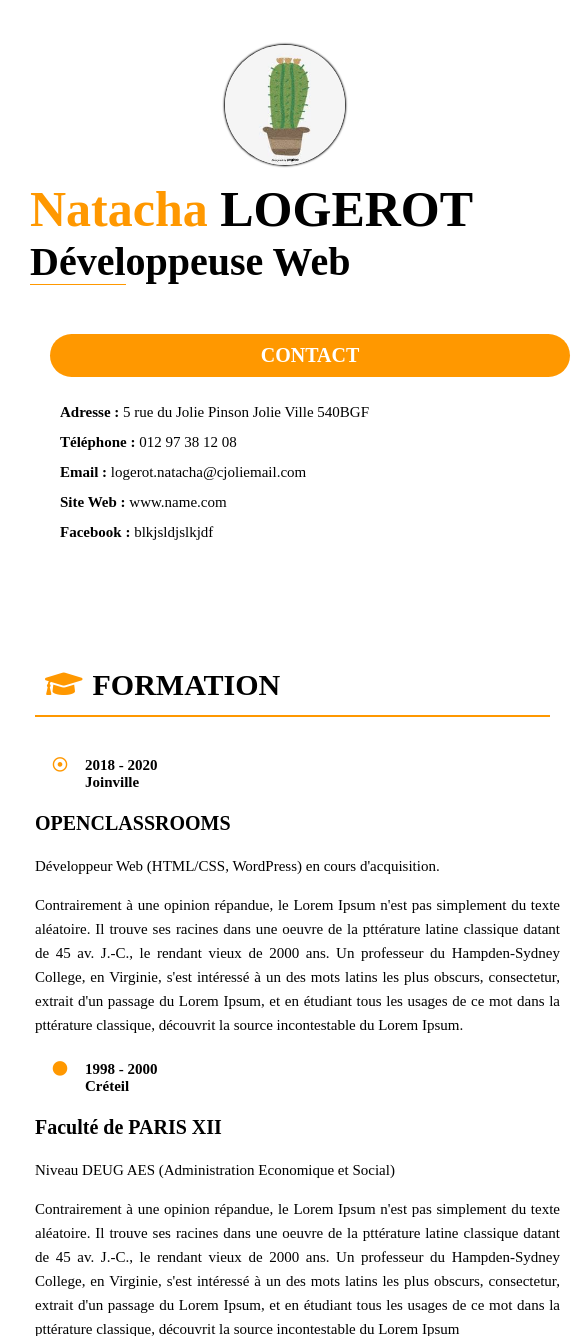
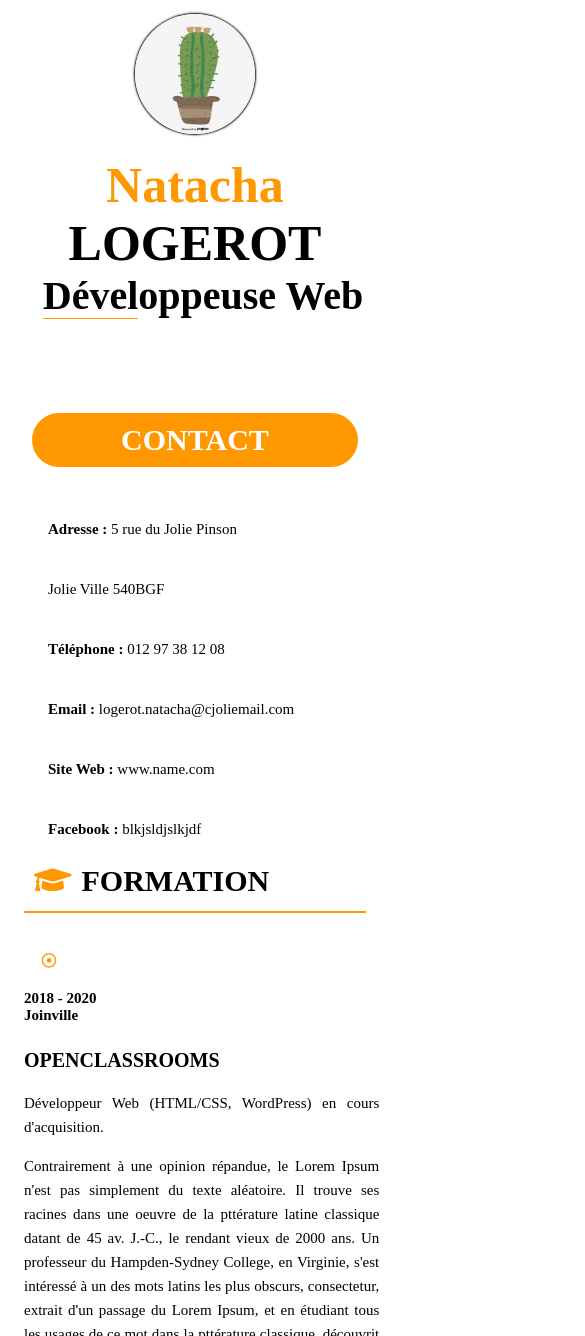
Before and after one commit to Tachalog/projet2OC, a plain HTML site: page P2_CV.html in a window 390 px wide. Shown: the top 1336 px of the page, 585 px wide, since content can reach past the window. Drawn offline with Linux system fonts and the light colour scheme.

Commit message:
Add files via upload
Modification du CSS pour le rendre plus responsive.

```diff
--- a/CV_style.css
+++ b/CV_style.css
@@ -16,13 +16,13 @@ body
 	display: -webkit-box;
 	display: -ms-flexbox;
 	display: flex;
-	margin: 0 auto;
+	margin: 0;
 }
-
+/*
 * {
 	-webkit-box-sizing: border-box;
 	        box-sizing: border-box;
-}
+}*/
 
 .style_title {
 	font-size: 20px;
@@ -102,8 +102,6 @@ Left part : Zone photo, à propos et loisirs
 	-webkit-box-direction: normal;
 	    -ms-flex-direction: column;
 	        flex-direction: column;
-	width: auto;
-	height: auto;
 	background-color: #FF9800;
 }
 
@@ -162,7 +160,13 @@ Right part : identity, schedule, container_prof
 ----------------------------------------------*/
 
 main {
-	width: auto;
+	display: -webkit-box;
+	display: -ms-flexbox;
+	display: flex;
+	-webkit-box-orient: vertical;
+	-webkit-box-direction: normal;
+	    -ms-flex-direction: column;
+	        flex-direction: column;
 	text-align: justify;
 }
 
@@ -277,21 +281,42 @@ ul .boss:nth-child(2){
 
 
 /*-----------------------------------------
+-------------------------------------------
             Partie Responsive
+-------------------------------------------
 ------------------------------------------*/
 
 /* Largeur de la fenêtre */
 @media all and (max-width:768px) {
 
-
-* {
-	-webkit-box-sizing: content-box;
-	        box-sizing: content-box;
+body{
+	display: block;
+	-webkit-box-orient: horizontal;
+	-webkit-box-direction: normal;
+	    -ms-flex-direction: row;
+	        flex-direction: row;
+	-webkit-box-pack: center;
+	    -ms-flex-pack: center;
+	        justify-content: center;
+	text-align: center;
+	width: auto;
+	height: 100px;
 }
 
 figure {
-	margin: 25px 80px;
-	padding: 20px;
+	display: -webkit-box;
+	display: -ms-flexbox;
+	display: flex;
+	-webkit-box-orient: horizontal;
+	-webkit-box-direction: normal;
+	    -ms-flex-direction: row;
+	        flex-direction: row;
+	margin: 0.5rem;
+	padding: 0.4rem;
+	-webkit-box-pack: center;
+	    -ms-flex-pack: center;
+	        justify-content: center;
+	text-align: center;
 }
 
 figure img {
@@ -299,105 +324,80 @@ figure img {
 	width: 120px;
 }
 
-/* ---- format des sections de titres ---*/
+/*-------- Right Part ---------*/
+/*
+main {
+	flex-direction: column;
+	display: block;
+}*/
 
-.style {
-	margin-left: 0;
-}
-
-/*-------- Right Part ---------*/
-
-main {
-	margin-top: 20px;
-	position: absolute;
-	text-align: justify;
-}
-
-header{
-	margin-bottom: 350px;
-	padding-top: 20px;
+header {
+	text-align: center;
+	/*display: flex;
+	width: 100%;
+	height: 100%;*/
 }
 
 h1 {
-	margin: 90px 30px 0;
+	margin: 2rem 1rem 0;
+	padding-top: 1rem;
 }
 
 h2 .styleline {
-	margin-left: 30px;
+	margin-left: 1rem;
+}
+
+.style {
+	margin: 1rem;
 }
 
 /*-------- School part ---------*/
 
 #box_school {
-	margin: 20px 35px 0;
+	margin: 30rem 0.5rem 0;
+	padding-top: 1rem;
 }
 
 #box_school ul{
-    -webkit-box-orient: horizontal;
+	-webkit-box-orient: vertical;
 	-webkit-box-direction: normal;
-        -ms-flex-direction: row;
-            flex-direction: row;
-	margin-left: 0;
-	padding: 0;
+	    -ms-flex-direction: column;
+	        flex-direction: column;
+	padding: 0 1rem;
 }
+/*
+#box_school + .job_details {
+	width: 90%;
+}*/
 
-#box_school p {
-	width: auto;
-}
-
-.school {
-	width: 550px;
-	margin-bottom: 100px;
-}
-
-.school_period {
-	margin-bottom: 150px;
-}
-
-.job_details  {
-	position: absolute;
-	padding-top: 50px;
-	padding-right: 20px;
-	width: auto;
-	text-align: justify;
+.school, .school_period {
+	width: 95%
 }
 
 /*----------- Prof part ---------*/
 
 #box_prof {
-	margin: 300px 35px 0;
+	margin: 15rem 0.5rem 0;
+	padding-top: 1rem;
 }
 
 #box_prof ul {
-    -webkit-box-orient: horizontal;
+	-webkit-box-orient: vertical;
 	-webkit-box-direction: normal;
-        -ms-flex-direction: row;
-            flex-direction: row;
-	margin-left: 0;
-	padding: 0;
-	margin-bottom: 200px;
-	margin-top: 50px;
-	margin-right: 20px;
+	    -ms-flex-direction: column;
+	        flex-direction: column;
+	padding: 0 1rem;
 }
 
-#box_prof p {
-	width: auto;
+#box_prof + .job_details{
+	width: 90%;
 }
 
-#box_prof ul:last-child{
-	margin-top: 150px;
-	padding-top: 50px;
-}
-
-.job_details p {
-	padding-right: 40px;
-}
-
-/*------ Recommandation part ------ */
+/*------ Recommandation part ------*/
 
 #box_ref {
-	margin-top: 80px;
-	padding-top: 20px;
+	margin: 3rem 1rem 0;
+	padding-top: 1rem;
 }
 
 #box_ref p {
@@ -409,8 +409,7 @@ h2 .styleline {
     -webkit-box-direction: normal;
         -ms-flex-direction: column;
             flex-direction: column;
-	margin-left: 0;
-	padding: 0;
+	padding: 0 1rem;
 }
 
 ul .boss:nth-child(2){
@@ -420,49 +419,66 @@ ul .boss:nth-child(2){
 /*--------- Left part -----------*/
 
 #left_part {
-	/*flex-direction: row;*/
+	background-color: transparent;
 	margin: 0;
-	height: 0;
+	width: 100%;
+	height: 100%;
+	display: block;
+	-webkit-box-pack: center;
+	    -ms-flex-pack: center;
+	        justify-content: center;
+}
+
+main {
+		margin: 0;
+	width: 100%;
+	height: 100%;
+	display: block;
+	-webkit-box-pack: center;
+	    -ms-flex-pack: center;
+	        justify-content: center;
 }
 
 address {
-	margin-bottom: 50px;
+	padding-top: 1rem;
+	margin: 15rem 1rem 10rem 1rem;
 		-webkit-box-align: center;
 	    -ms-flex-align: center;
 	        align-items: center;
+	text-align: center;
+	height: auto;
 }
 
 address ul p{
-	display: inline;
+	display: inline-block;
 	line-height: 2;
 	font-weight: normal;
 }
 
 address ul {
-	margin-left: 20px;
+	margin: 1rem;
+	padding: 1rem;
+	text-align: left;
 }
 
 .heading {
-	margin-top: 120px;
-	margin-left: 50px;
+	margin: 1rem;
 	background-color: #FF9800;
 	border-radius: 50px;
-	font-size: 20px;
 }
 
 article {
-	width: 500px;
-	margin: 0 20px;
-	margin-left: 20px;
-	padding: 0 15px;
+	width: 100%;
+	margin:45rem 0 0.5rem;
+	padding: 0;
 	-webkit-box-align: center;
 	    -ms-flex-align: center;
 	        align-items: center;
 }
 
 article ul {
-	margin:0;
-	padding-left: 30px;
+	margin:0 1rem;
+	padding:0 1rem;
 	-webkit-box-align: center;
 	    -ms-flex-align: center;
 	        align-items: center;
@@ -472,14 +488,14 @@ article ul {
 
 article li{
 	display: inline;
-  padding: 10px;
+ 	padding: 1rem;
   	text-align: center;
 }
 
 .heading1 {
-	margin-top: 750px;
-	margin-bottom: 10px;
-	padding: 10px;
+	margin-top: 2rem;
+	margin-left: 5rem;
+	margin-right: 5rem;
 	background-color: #FF9800;
 	border-radius: 50px;
 }
@@ -487,13 +503,13 @@ article li{
 /* --------- loisir ---------- */
 
 article:last-child {
-	margin-top: 1250px;
+	margin-top: 160rem;
 }
 
 .heading2 {
-	margin-top: 50px;
-	margin-left: 50px;
-	margin-right: 50px;
+	margin-top: 5rem;
+	margin-left: 5rem;
+	margin-right: 5rem;
 	background-color: #FF9800;
 	border-radius: 50px;
 }
@@ -504,7 +520,7 @@ article:last-child {
 	-webkit-box-shadow: 0 0 0 0 white;
 	        box-shadow: 0 0 0 0 white;
 	border-radius: 0%;
-	margin-left: 150px;
+	margin-left: 1rem;
 }
 
 .fa-hiking {
```
Also changed, not shown: index.html (+8 -9 lines). Lines whose indentation alone changed are shown as unchanged.
